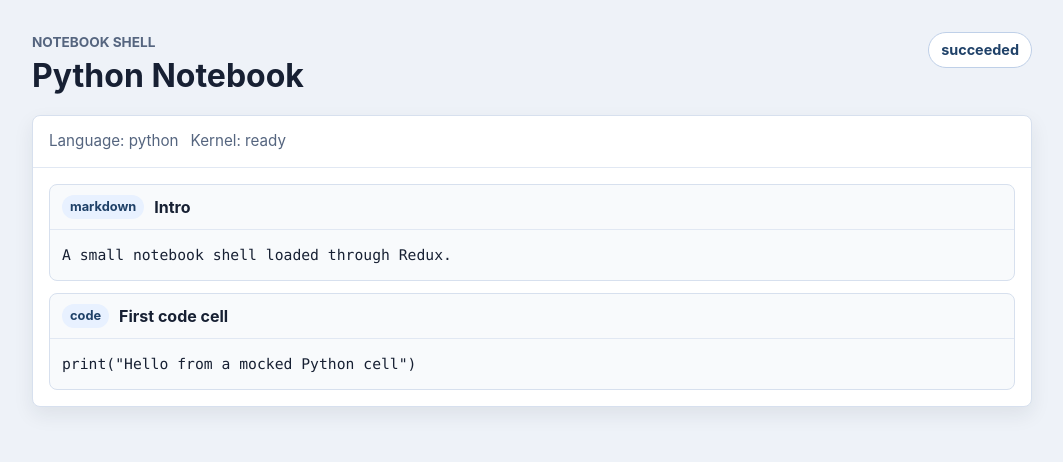
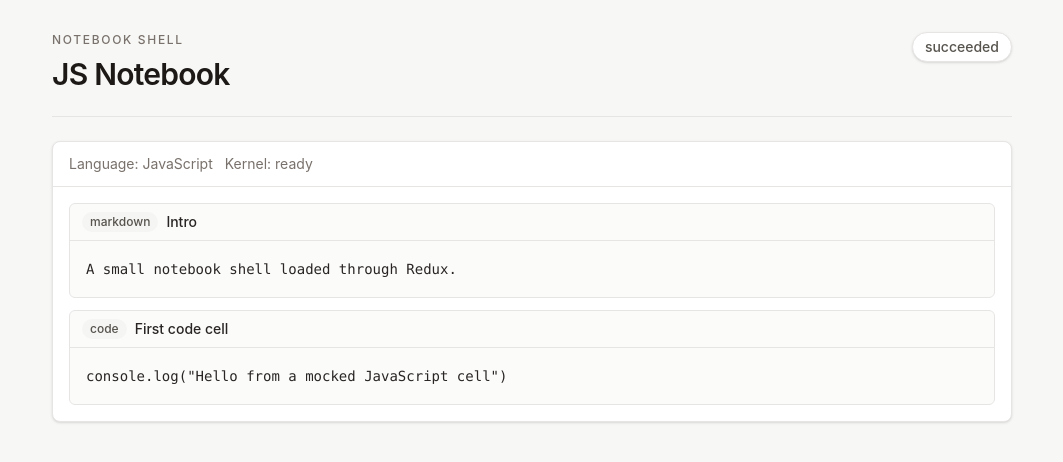
Before and after one commit to larchanka-training/dmc-1-t1-notebook-ui, a React (Vite) app: page / in a window 1280 px wide. Shown: the top 462 px of the page, without its empty margins (108-1171 px from the left). Built offline with nearby package versions, Linux system fonts and the light colour scheme.

Commit message:
#17 Add Tailwind notebook styling

```diff
--- a/package.json
+++ b/package.json
@@ -18,6 +18,7 @@
   },
   "devDependencies": {
     "@eslint/js": "^9.13.0",
+    "@tailwindcss/vite": "^4.3.0",
     "@types/node": "^25.7.0",
     "@types/react": "^18.3.3",
     "@types/react-dom": "^18.3.0",
@@ -28,6 +29,7 @@
     "eslint-config-prettier": "^9.1.0",
     "eslint-plugin-react-hooks": "^5.0.0",
     "eslint-plugin-react-refresh": "^0.4.13",
+    "tailwindcss": "^4.3.0",
     "typescript": "^5.6.3",
     "vite": "^5.4.10"
   }
--- a/src/features/notebookShell/api/notebookShellService.ts
+++ b/src/features/notebookShell/api/notebookShellService.ts
@@ -5,8 +5,8 @@ const useMockNotebook = true;
 
 const mockNotebookShell: NotebookShell = {
   id: "notebook-demo",
-  title: "Python Notebook",
-  language: "python",
+  title: "JS Notebook",
+  language: "JavaScript",
   kernelStatus: "ready",
   cells: [
     {
@@ -19,7 +19,7 @@ const mockNotebookShell: NotebookShell = {
       id: "cell-code",
       type: "code",
       title: "First code cell",
-      preview: "print(\"Hello from a mocked Python cell\")"
+      preview: "console.log(\"Hello from a mocked JavaScript cell\")"
     }
   ]
 };
--- a/src/features/notebookShell/model/types.ts
+++ b/src/features/notebookShell/model/types.ts
@@ -12,7 +12,7 @@ export interface NotebookCell {
 export interface NotebookShell {
   id: string;
   title: string;
-  language: "python";
+  language: string;
   kernelStatus: NotebookKernelStatus;
   cells: NotebookCell[];
 }
--- a/src/features/notebookShell/ui/NotebookShellView.tsx
+++ b/src/features/notebookShell/ui/NotebookShellView.tsx
@@ -12,31 +12,50 @@ export function NotebookShellView({
   error
 }: NotebookShellViewProps) {
   return (
-    <main className="notebook-shell">
-      <section className="notebook-header">
+    <main className="mx-auto flex min-h-screen w-full max-w-5xl flex-col px-4 py-8 text-stone-800 sm:px-6 lg:px-8">
+      <section className="mb-6 flex flex-col gap-4 border-b border-stone-200 pb-6 sm:flex-row sm:items-start sm:justify-between">
         <div>
-          <p className="eyebrow">Notebook shell</p>
-          <h1>{notebook?.title ?? "Loading notebook..."}</h1>
+          <p className="mb-2 text-xs font-medium uppercase tracking-[0.14em] text-stone-500">
+            Notebook shell
+          </p>
+          <h1 className="text-3xl font-semibold tracking-tight text-stone-900">
+            {notebook?.title ?? "Loading notebook..."}
+          </h1>
         </div>
-        <span className="status-badge">{status}</span>
+        <span className="inline-flex w-fit rounded-full border border-stone-200 bg-white px-3 py-1 text-sm font-medium text-stone-600 shadow-sm">
+          {status}
+        </span>
       </section>
 
-      {error ? <p className="error-message">{error}</p> : null}
+      {error ? (
+        <p className="mb-4 rounded-md border border-red-200 bg-red-50 px-4 py-3 text-sm text-red-700">
+          {error}
+        </p>
+      ) : null}
 
-      <section className="notebook-panel">
-        <div className="panel-meta">
+      <section className="overflow-hidden rounded-lg border border-stone-200 bg-white shadow-sm">
+        <div className="flex flex-wrap gap-3 border-b border-stone-200 px-4 py-3 text-sm text-stone-500">
           <span>Language: {notebook?.language ?? "..."}</span>
           <span>Kernel: {notebook?.kernelStatus ?? "..."}</span>
         </div>
 
-        <div className="cell-list">
+        <div className="grid gap-3 p-4">
           {notebook?.cells.map((cell) => (
-            <article className="cell-card" key={cell.id}>
-              <div className="cell-meta">
-                <span>{cell.type}</span>
-                <strong>{cell.title}</strong>
+            <article
+              className="overflow-hidden rounded-md border border-stone-200 bg-[#fbfbfa]"
+              key={cell.id}
+            >
+              <div className="flex flex-wrap items-center gap-2 border-b border-stone-200 px-3 py-2">
+                <span className="rounded-full bg-stone-100 px-2 py-0.5 text-xs font-medium text-stone-600">
+                  {cell.type}
+                </span>
+                <strong className="text-sm font-medium text-stone-800">
+                  {cell.title}
+                </strong>
               </div>
-              <pre>{cell.preview}</pre>
+              <pre className="overflow-x-auto whitespace-pre-wrap p-4 font-mono text-sm leading-6 text-stone-800">
+                {cell.preview}
+              </pre>
             </article>
           ))}
         </div>
--- a/src/index.css
+++ b/src/index.css
@@ -1,18 +1,22 @@
+@import "tailwindcss";
+
+@theme {
+  --font-sans: Inter, system-ui, -apple-system, BlinkMacSystemFont, "Segoe UI",
+    sans-serif;
+  --font-mono: "SFMono-Regular", Consolas, "Liberation Mono", monospace;
+}
+
+@layer base {
   :root {
-  font-family: Inter, system-ui, -apple-system, BlinkMacSystemFont, "Segoe UI",
-    sans-serif;
+    font-family: var(--font-sans);
     line-height: 1.5;
     font-weight: 400;
-  color: #172033;
-  background-color: #eef2f8;
+    color: #2f3437;
+    background-color: #f7f7f5;
     font-synthesis: none;
     text-rendering: optimizeLegibility;
     -webkit-font-smoothing: antialiased;
     -moz-osx-font-smoothing: grayscale;
-}
-
-* {
-  box-sizing: border-box;
   }
 
   body {
@@ -20,120 +24,4 @@ body {
     min-width: 320px;
     min-height: 100vh;
   }
-
-button,
-input,
-textarea {
-  font: inherit;
 }
-
-.notebook-shell {
-  width: min(1040px, 100%);
-  min-height: 100vh;
-  margin: 0 auto;
-  padding: 32px 20px;
-}
-
-.notebook-header {
-  display: flex;
-  align-items: flex-start;
-  justify-content: space-between;
-  gap: 16px;
-  margin-bottom: 20px;
-}
-
-.eyebrow {
-  margin: 0 0 6px;
-  color: #55657f;
-  font-size: 0.85rem;
-  font-weight: 700;
-  text-transform: uppercase;
-}
-
-h1 {
-  margin: 0;
-  font-size: 2rem;
-  line-height: 1.15;
-}
-
-.status-badge {
-  border: 1px solid #bfd0e8;
-  border-radius: 999px;
-  padding: 6px 12px;
-  background: #ffffff;
-  color: #1f4168;
-  font-size: 0.9rem;
-  font-weight: 700;
-}
-
-.error-message {
-  margin: 0 0 16px;
-  color: #b42318;
-}
-
-.notebook-panel {
-  border: 1px solid #d7e0ee;
-  border-radius: 8px;
-  background: #ffffff;
-  box-shadow: 0 8px 20px rgba(23, 32, 51, 0.08);
-}
-
-.panel-meta {
-  display: flex;
-  flex-wrap: wrap;
-  gap: 12px;
-  border-bottom: 1px solid #e1e8f3;
-  padding: 14px 16px;
-  color: #55657f;
-  font-size: 0.95rem;
-}
-
-.cell-list {
-  display: grid;
-  gap: 12px;
-  padding: 16px;
-}
-
-.cell-card {
-  border: 1px solid #d7e0ee;
-  border-radius: 8px;
-  background: #f8fafc;
-}
-
-.cell-meta {
-  display: flex;
-  flex-wrap: wrap;
-  gap: 10px;
-  align-items: center;
-  border-bottom: 1px solid #e1e8f3;
-  padding: 10px 12px;
-}
-
-.cell-meta span {
-  border-radius: 999px;
-  background: #e8f1ff;
-  padding: 2px 8px;
-  color: #1f4168;
-  font-size: 0.8rem;
-  font-weight: 700;
-}
-
-pre {
-  margin: 0;
-  overflow-x: auto;
-  padding: 14px 12px;
-  color: #172033;
-  font-family: "SFMono-Regular", Consolas, "Liberation Mono", monospace;
-  font-size: 0.92rem;
-  white-space: pre-wrap;
-}
-
-@media (max-width: 640px) {
-  .notebook-shell {
-    padding: 24px 14px;
-  }
-
-  .notebook-header {
-    display: grid;
-  }
-}
--- a/vite.config.js
+++ b/vite.config.js
@@ -1,10 +1,11 @@
 import { defineConfig, loadEnv } from "vite";
+import tailwindcss from "@tailwindcss/vite";
 import react from "@vitejs/plugin-react";
 export default defineConfig(function (_a) {
     var mode = _a.mode;
     var env = loadEnv(mode, ".", "");
     return {
-        plugins: [react()],
+        plugins: [react(), tailwindcss()],
         server: {
             proxy: {
                 "/api": {
--- a/vite.config.ts
+++ b/vite.config.ts
@@ -1,11 +1,12 @@
 import { defineConfig, loadEnv } from "vite";
+import tailwindcss from "@tailwindcss/vite";
 import react from "@vitejs/plugin-react";
 
 export default defineConfig(({ mode }) => {
   const env = loadEnv(mode, ".", "");
 
   return {
-    plugins: [react()],
+    plugins: [react(), tailwindcss()],
     server: {
       proxy: {
         "/api": {
```
Also changed, not shown: 1 other file (tests, documents, lock files or other folders). Lines whose indentation alone changed are shown as unchanged.
